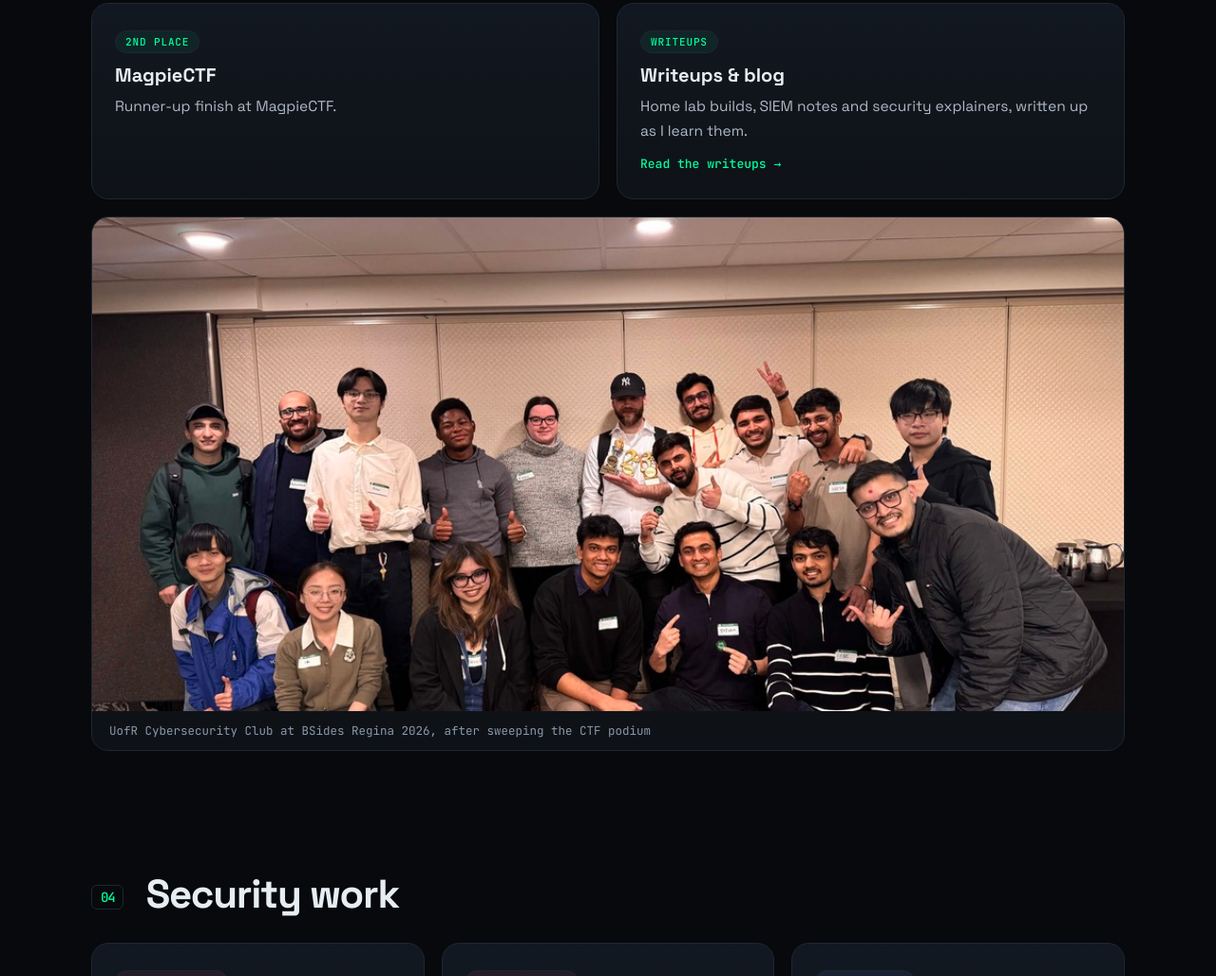
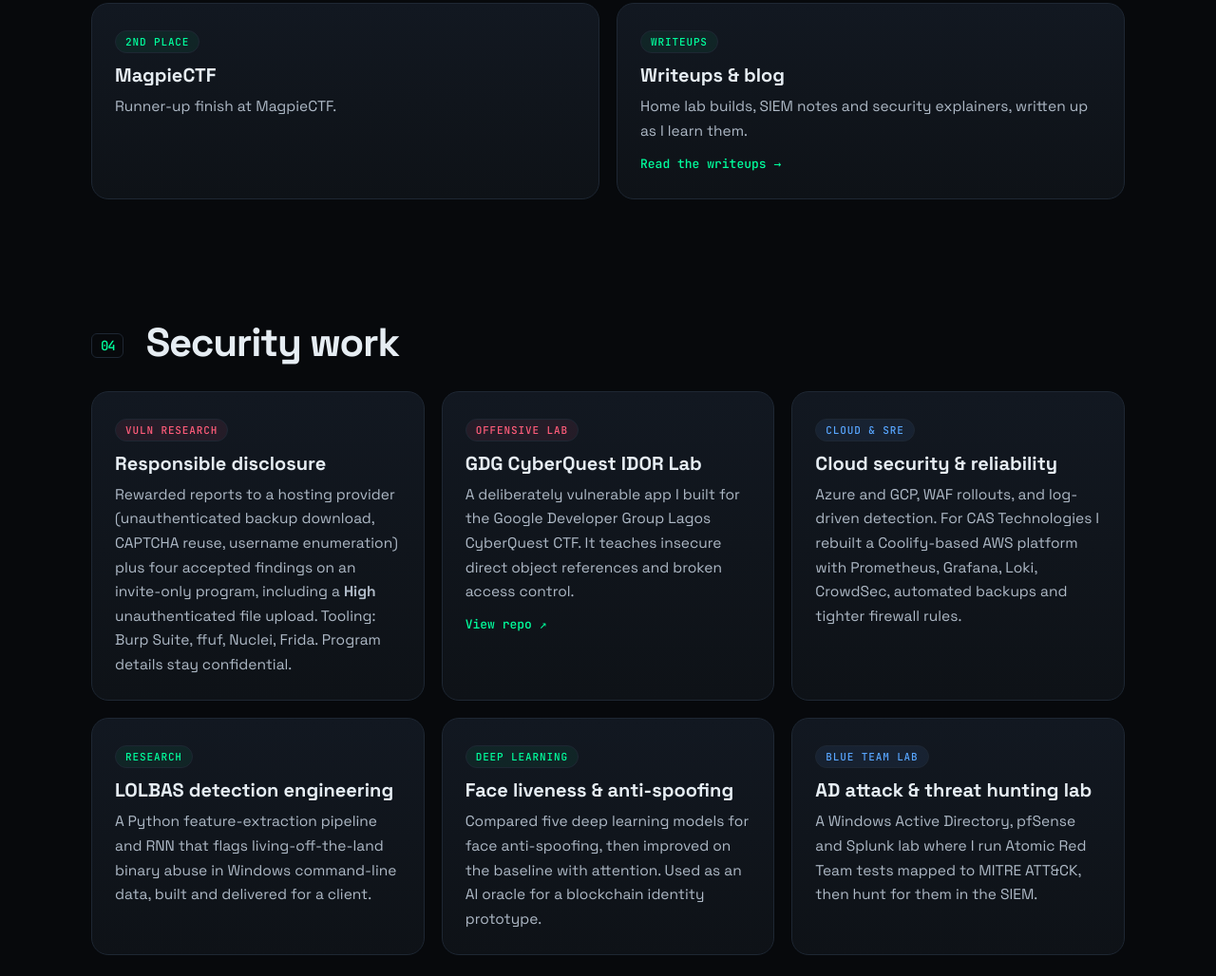
Before and after one commit to CyberBishop/cyberbishop.github.io, a plain HTML site: page index.html in a window 1280 px wide. Shown: the part 3339-4367 px from the top of the page at 95% size. Drawn offline with Linux system fonts and the light colour scheme.

Commit message:
Remove BSides group photo

```diff
--- a/index.html
+++ b/index.html
@@ -155,10 +155,6 @@
         <a href="writeups/">Read the writeups →</a>
       </article>
     </div>
-    <figure class="group">
-      <img src="assets/bsides-group.jpg" alt="UofR Cybersecurity Club members at BSides Regina 2026 after sweeping the CTF podium" loading="lazy">
-      <figcaption>UofR Cybersecurity Club at BSides Regina 2026, after sweeping the CTF podium</figcaption>
-    </figure>
   </section>
 
   <section id="work" class="section">
```
Also changed, not shown: assets/bsides-group.jpg (deleted).
